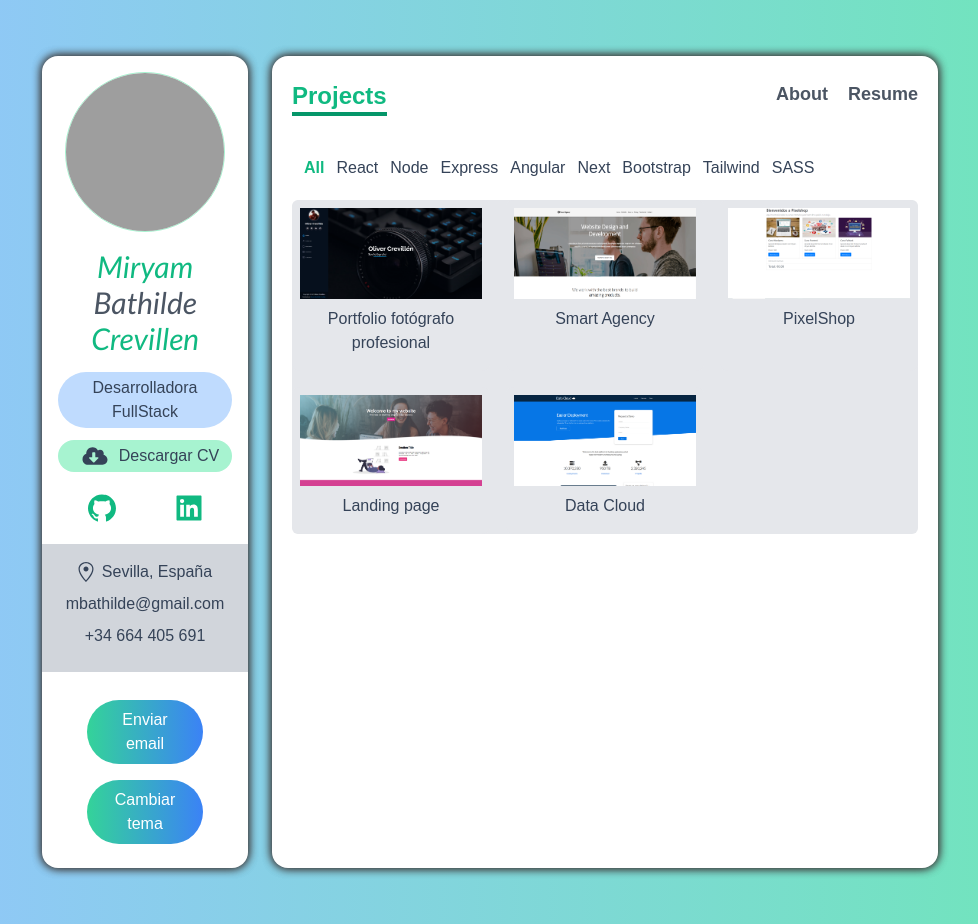
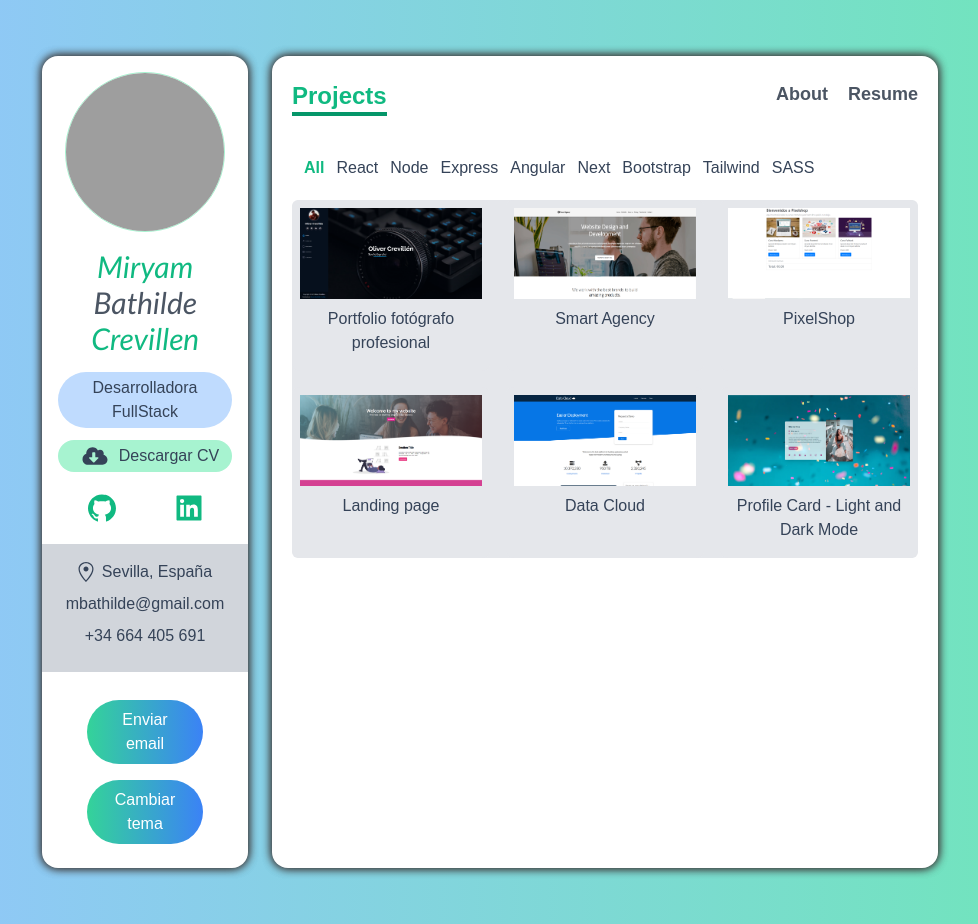
Before and after one commit to miryambathilde/portfolio-miryam-nextjs-tailwind-typescript, a Next.js app: page /projects in a window 1280 px wide. Shown: the whole page, without its empty margins (150-1128 px from the left). Built offline with nearby package versions, Linux system fonts and the light colour scheme; grey boxes are pictures that could not be loaded.

Commit message:
head added + projects - falta solucionar projectcard

```diff
--- a/data.ts
+++ b/data.ts
@@ -237,4 +237,17 @@ export const projects: Project[] = [
 		category: [],
 		key_points: ["HTML", "CSS", "Flexbox", "Grid", "Animations"],
 	},
+	{
+		id: 6,
+		name: "Profile Card - Light and Dark Mode",
+		description:
+			"Práctica de landing page para tarjeta de perfil con Tailwind CSS y opción de cambiar del modo claro a modo oscuro",
+		image_path: "/images/profile-card.png",
+		deployed_url:
+			"https://miryambathildecrevillen.es/profile/",
+		github_url:
+			"https://github.com/miryambathilde/profile-website-tailwind",
+		category: ["tailwind"],
+		key_points: ["HTML", "Tailwind CSS", "Flexbox", "Modo Oscuro"],
+	},
 ];
--- a/pages/_app.tsx
+++ b/pages/_app.tsx
@@ -6,11 +6,15 @@ import { ThemeProvider } from "next-themes";
 import { AnimatePresence } from "framer-motion";
 /* import Head from 'next/head' */
 //import 'tailwindcss/tailwind.css';
+import Head from 'next/head';
 
 function MyApp({ Component, pageProps, router }) {
 	return (
 		<ThemeProvider attribute='class'>
 			{/* //head// */}
+			<Head>
+        <title>Miryam Bathilde | Web Developer</title>
+      </Head>
 			<div className='grid grid-cols-12 gap-6 px-5 lg:px-48 my-14 sm:px-32 md:px-42'>
 				<div className='col-span-12 p-4 text-center bg-white dark:bg-gray-700 lg:col-span-3 rounded-2xl shadow-custom-light dark:shadow-custom-dark'>
 					<Sidebar />
--- a/pages/index.tsx
+++ b/pages/index.tsx
@@ -16,6 +16,9 @@ const About = () => {
 			initial='hidden'
 			animate='visible'
 			exit='exit'>
+			<Head>
+        <title>Miryam Bathilde | Web Developer | About</title>
+      </Head>
 			<h5 className='my-3 font-medium'>
 				Soy Miryam, desarrolladora FullStack, apasionada y amante del diseño y
 				la maquetación web.
--- a/pages/resume.tsx
+++ b/pages/resume.tsx
@@ -1,5 +1,6 @@
 import { fadeInUp, pageAnimation } from "../animations";
 import { motion } from "framer-motion";
+import Head from 'next/head';
 
 const Resume = () => {
 	return (
@@ -9,6 +10,9 @@ const Resume = () => {
 			initial='hidden'
 			animate='visible'
 			exit='exit'>
+			<Head>
+        <title>Miryam Bathilde | Web Developer | Resume</title>
+      </Head>
 			{/* //education & experience// */}
 			<div className='grid gap-10 md:grid-cols-2 xl:grid-cols-2'>
 				<motion.div variants={fadeInUp} initial='initial' animate='animate'>
```
Also changed, not shown: public/images/profile-card.png (added).
